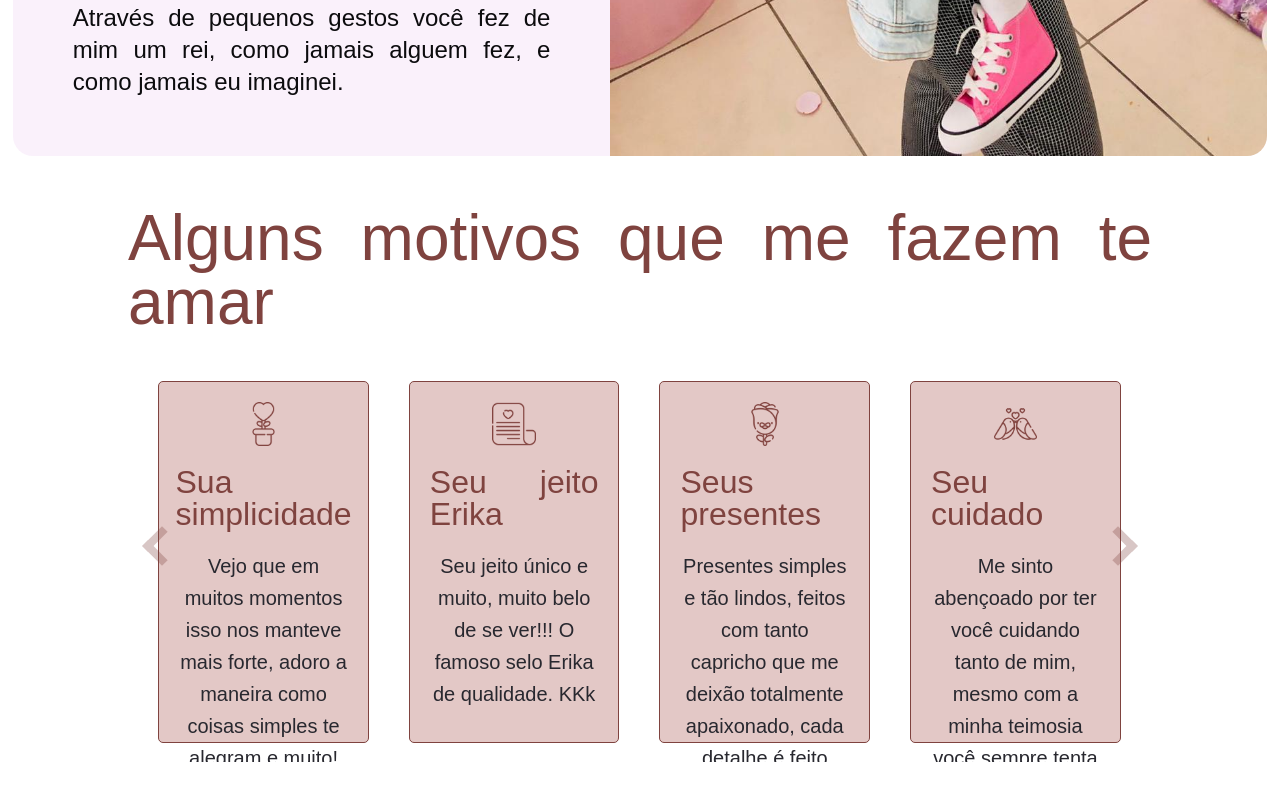
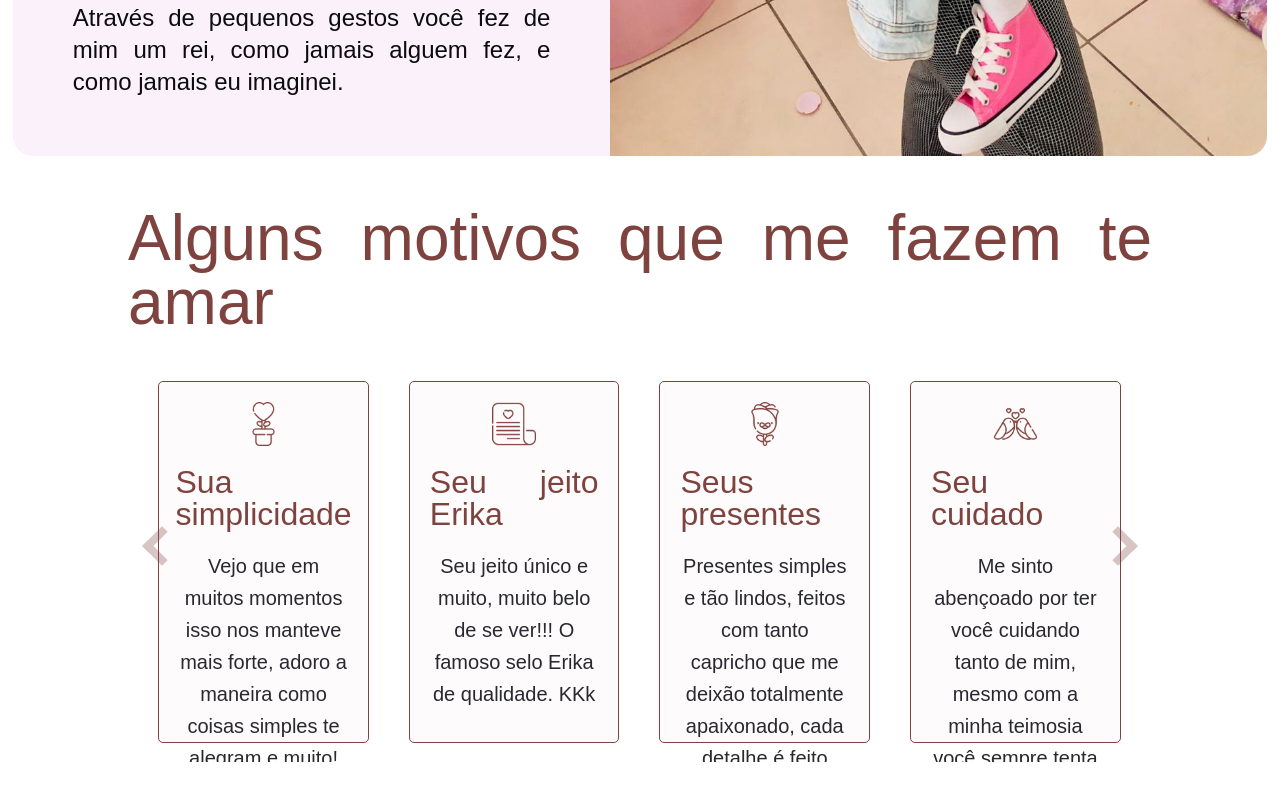
Before and after one commit to franclinjr/por-erika, a plain HTML site: page index.html in a window 1280 px wide. Shown: the part 4916-5728 px from the top of the page. Drawn offline with Linux system fonts and the light colour scheme; a web font is replaced by a local one.

Commit message:
Update estilo.css

```diff
--- a/estilo.css
+++ b/estilo.css
@@ -280,7 +280,7 @@ p {
   #slider-container #slider .slide {
     height: 90%;
     margin: auto 20px;
-    background-color: #e3c8c6;
+    background-color: #fdfbfb;
     display: flex;
     flex-direction: column;
     align-items: center;
@@ -326,7 +326,6 @@ p {
   }
 
   .slide{
-      background-color: #e3c8c6;
       border: 1px solid #7f433f;
       border-radius: 5px;
       display: flex;
```
